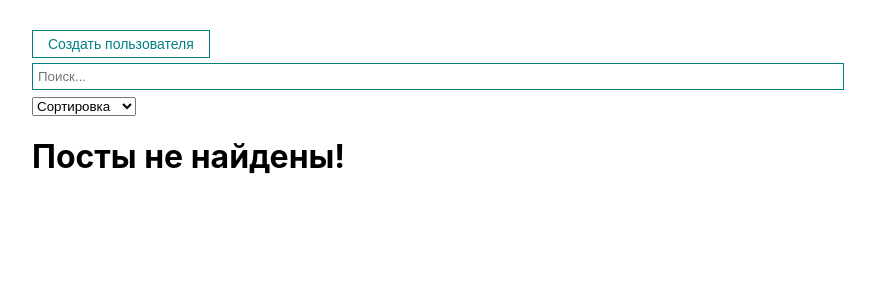
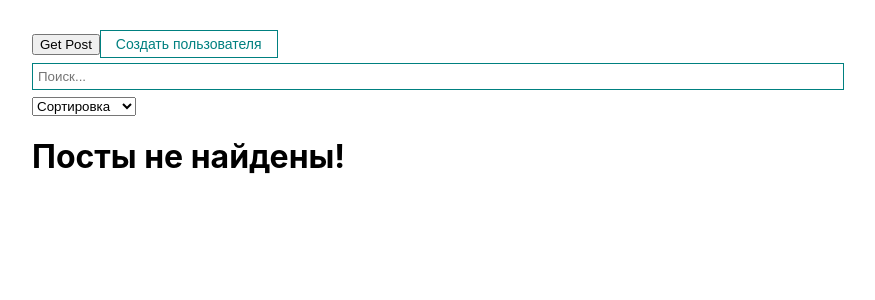
Before and after one commit to Egor-Trubilo/BlogApp, a React (Create React App) app: page / in a window 1280 px wide. Shown: the top 300 px of the page, without its empty margins (208-1083 px from the left). Built offline with nearby package versions, Linux system fonts and the light colour scheme.

Commit message:
Работа с сервером, Axios.

```diff
--- a/package.json
+++ b/package.json
@@ -6,6 +6,7 @@
     "@testing-library/jest-dom": "^5.11.4",
     "@testing-library/react": "^11.1.0",
     "@testing-library/user-event": "^12.1.10",
+    "axios": "^0.24.0",
     "react": "^17.0.2",
     "react-dom": "^17.0.2",
     "react-scripts": "4.0.3",
--- a/src/App.js
+++ b/src/App.js
@@ -12,6 +12,8 @@
 import MyButton from "./Components/UI/button/MyButton";
 import {usePosts} from "./hoks/usePosts";
 import {queryByTestId} from "@testing-library/react";
+import axios from "axios";
+import async from "async";
 
 
 const StyledApp = styled.div`
@@ -32,12 +34,21 @@
         setModal(false)
     }
 
+
+    async function fetchPosts(){
+        const response = await axios.get('https://jsonplaceholder.typicode.com/posts')
+       setPosts(response.data)
+    }
+
+
     const removePost = (post) => {
         setPosts(posts.filter(p => p.id !== post.id))
+
     }
 
     return (
         <StyledApp>
+            <button onClick={fetchPosts}>Get Post</button>
             <MyButton style={{marginTop: 30}} onClick={() => setModal(true)}>
                 Создать пользователя
             </MyButton>
```
Also changed, not shown: 1 other file (tests, documents, lock files or other folders).
